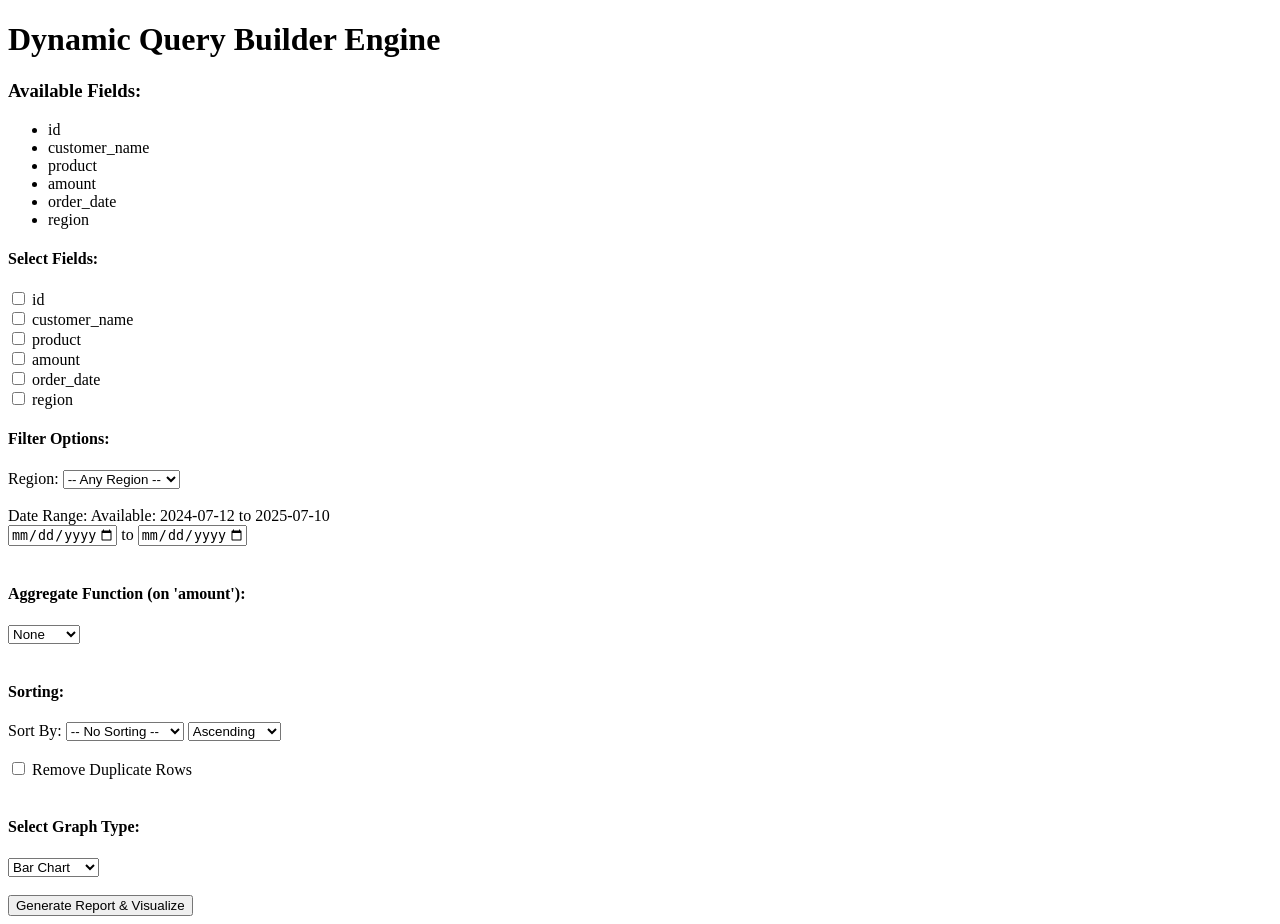
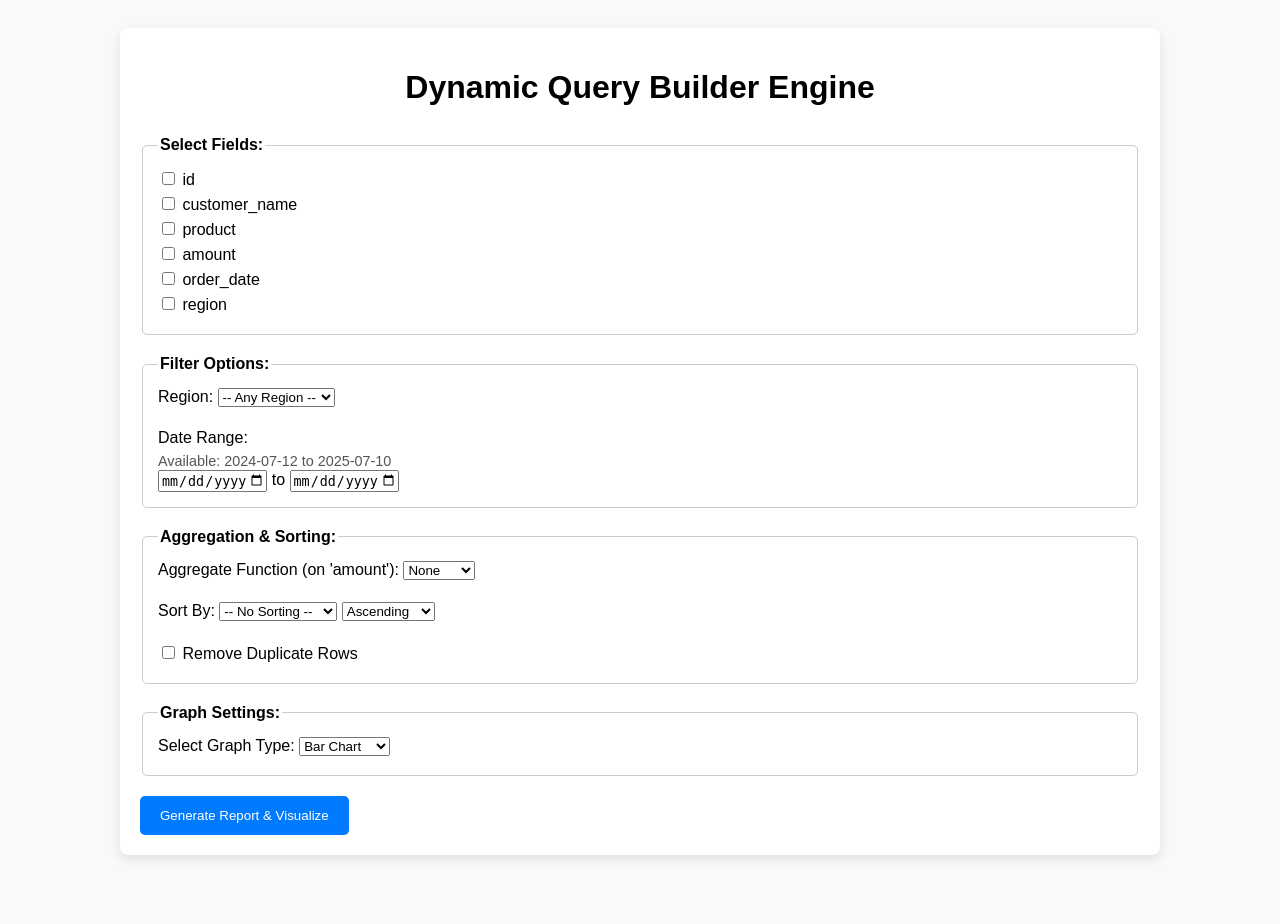
Before and after one commit to Praveenchoudari01/dqbe, a Flask app: page / in a window 1280 px wide. After the commit the page ends 859 px from the top, so only its background shows below. Run offline with Flask 3, Linux system fonts and the light colour scheme; data comes from the database, SQL or seed files in the repository.

Commit message:
working on ui enhancement

```diff
--- /dev/null
+++ b/static/css/style.css
@@ -0,0 +1,79 @@
+body {
+    font-family: Arial, sans-serif;
+    background-color: #f9f9f9;
+    padding: 20px;
+}
+
+.container {
+    max-width: 1000px;
+    margin: 0 auto;
+    background: white;
+    padding: 20px;
+    border-radius: 8px;
+    box-shadow: 0 4px 12px rgba(0, 0, 0, 0.1);
+}
+
+h1 {
+    text-align: center;
+    margin-bottom: 30px;
+}
+
+.fields-section ul {
+    list-style: none;
+    padding-left: 0;
+}
+
+.query-form fieldset {
+    margin-bottom: 20px;
+    border: 1px solid #ccc;
+    padding: 15px;
+    border-radius: 5px;
+}
+
+.query-form legend {
+    font-weight: bold;
+}
+
+.query-form label {
+    display: inline-block;
+    margin-bottom: 5px;
+}
+
+.query-form .submit-btn {
+    background-color: #007bff;
+    color: white;
+    padding: 12px 20px;
+    border: none;
+    border-radius: 5px;
+    cursor: pointer;
+}
+
+.query-form .submit-btn:hover {
+    background-color: #0056b3;
+}
+
+.results-section table {
+    width: 100%;
+    border-collapse: collapse;
+    margin-top: 15px;
+}
+
+.results-section th,
+.results-section td {
+    border: 1px solid #ccc;
+    padding: 8px 10px;
+    text-align: center;
+}
+
+.results-section th {
+    background-color: #f2f2f2;
+}
+
+.chart-section {
+    margin-top: 30px;
+}
+
+.date-range {
+    font-size: 0.9em;
+    color: #555;
+}
--- a/templates/index.html
+++ b/templates/index.html
@@ -2,25 +2,25 @@
 <html lang="en">
 <head>
     <title>Dynamic Query Builder with Visualization</title>
+    <meta charset="UTF-8">
+    <meta name="viewport" content="width=device-width, initial-scale=1">
     <script src="https://cdn.jsdelivr.net/npm/chart.js"></script>
+    <link rel="stylesheet" href="{{ url_for('static', filename='css/style.css') }}">
 </head>
 <body>
+    <div class="container">
         <h1>Dynamic Query Builder Engine</h1>
 
-    <h3>Available Fields:</h3>
-    <ul>
+        <form method="POST" class="query-form">
+            <fieldset>
+                <legend>Select Fields:</legend>
                 {% for attr in attributes %}
-            <li>{{ attr }}</li>
+                    <label><input type="checkbox" name="fields" value="{{ attr }}"> {{ attr }}</label><br>
                 {% endfor %}
-    </ul>
+            </fieldset>
 
-    <form method="POST">
-        <h4>Select Fields:</h4>
-        {% for attr in attributes %}
-            <input type="checkbox" name="fields" value="{{ attr }}"> {{ attr }}<br>
-        {% endfor %}
-
-        <h4>Filter Options:</h4>
+            <fieldset>
+                <legend>Filter Options:</legend>
                 <label>Region:</label>
                 <select name="region">
                     <option value="">-- Any Region --</option>
@@ -29,13 +29,15 @@
                     {% endfor %}
                 </select><br><br>
 
-        <label>Date Range:</label>
-        <span>Available: {{ min_date }} to {{ max_date }}</span><br>
-        <input type="date" name="start_date" min="{{ min_date }}" max="{{ max_date }}">
-        to
-        <input type="date" name="end_date" min="{{ min_date }}" max="{{ max_date }}"><br><br>
+                <label>Date Range:</label><br>
+                <span class="date-range">Available: {{ min_date }} to {{ max_date }}</span><br>
+                <input type="date" name="start_date" min="{{ min_date }}" max="{{ max_date }}"> to
+                <input type="date" name="end_date" min="{{ min_date }}" max="{{ max_date }}"><br>
+            </fieldset>
 
-        <h4>Aggregate Function (on 'amount'):</h4>
+            <fieldset>
+                <legend>Aggregation & Sorting:</legend>
+                <label>Aggregate Function (on 'amount'):</label>
                 <select name="aggregate">
                     <option value="">None</option>
                     <option value="sum">Sum</option>
@@ -43,7 +45,6 @@
                     <option value="count">Count</option>
                 </select><br><br>
 
-        <h4>Sorting:</h4>
                 <label>Sort By:</label>
                 <select name="sort_field">
                     <option value="">-- No Sorting --</option>
@@ -56,26 +57,35 @@
                     <option value="desc">Descending</option>
                 </select><br><br>
 
-        <label><input type="checkbox" name="distinct"> Remove Duplicate Rows</label><br><br>
+                <label><input type="checkbox" name="distinct"> Remove Duplicate Rows</label>
+            </fieldset>
 
-        <h4>Select Graph Type:</h4>
+            <fieldset>
+                <legend>Graph Settings:</legend>
+                <label>Select Graph Type:</label>
                 <select name="graph_type">
                     {% for gtype in graph_types %}
                         <option value="{{ gtype }}">{{ gtype }}</option>
                     {% endfor %}
-        </select><br><br>
+                </select>
+            </fieldset>
 
-        <button type="submit">Generate Report & Visualize</button>
+            <button type="submit" class="submit-btn">Generate Report & Visualize</button>
         </form>
 
         {% if report_data %}
+            <section class="results-section">
                 <h2>Report Results:</h2>
-        <table border="1">
+                <div class="table-container">
+                    <table>
+                        <thead>
                             <tr>
                                 {% for key in report_data[0].keys() %}
                                     <th>{{ key }}</th>
                                 {% endfor %}
                             </tr>
+                        </thead>
+                        <tbody>
                             {% for row in report_data %}
                                 <tr>
                                     {% for value in row.values() %}
@@ -83,19 +93,23 @@
                                     {% endfor %}
                                 </tr>
                             {% endfor %}
+                        </tbody>
                     </table>
+                </div>
+            </section>
         {% endif %}
 
         {% if chart_data %}
+            <section class="chart-section">
                 <h2>Visualization: {{ chart_data.graph_type }}</h2>
                 <canvas id="reportChart" width="400" height="200"></canvas>
 
-        <!-- Pass chart_data as JSON -->
                 <script id="chart-data" type="application/json">
                     {{ chart_data | tojson }}
                 </script>
-        <!-- Load external chart logic -->
                 <script src="{{ url_for('static', filename='js/chart-logic.js') }}"></script>
+            </section>
         {% endif %}
+    </div>
 </body>
 </html>
```
Lines whose indentation alone changed are shown as unchanged.
